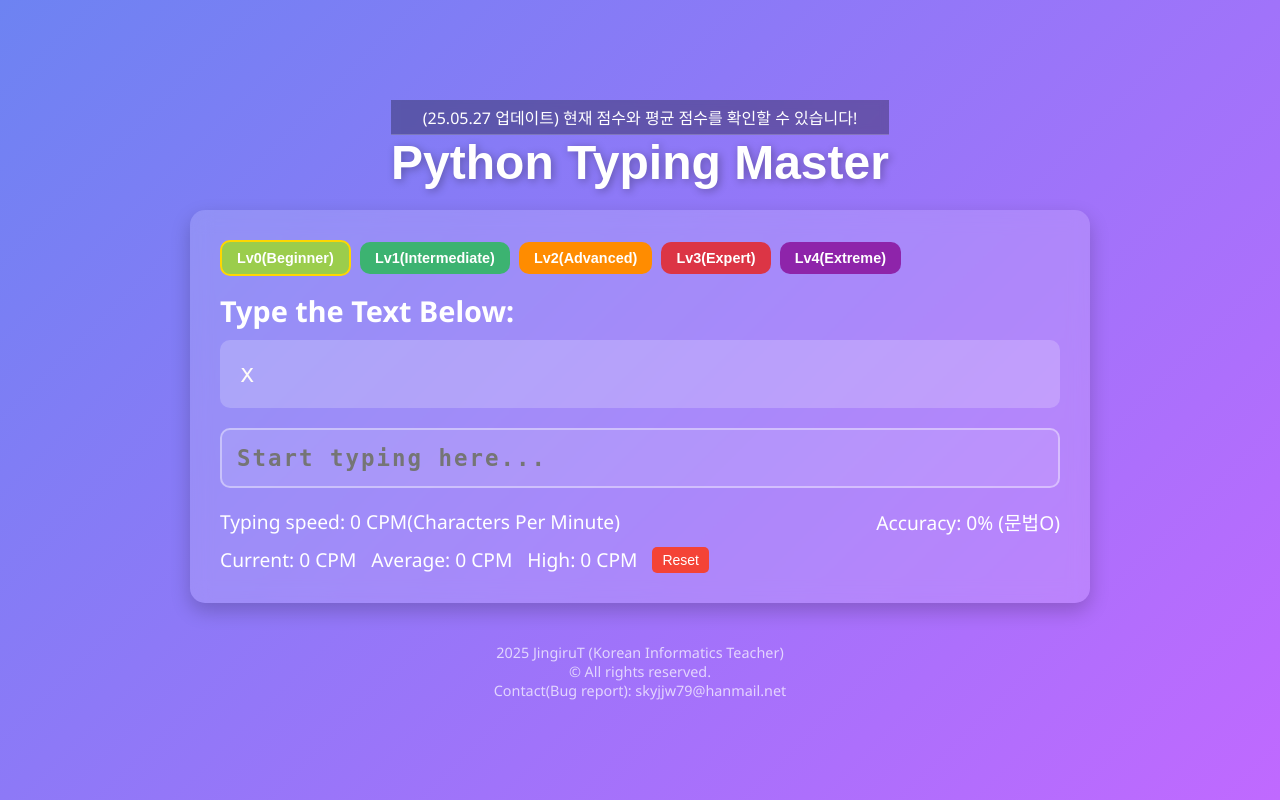
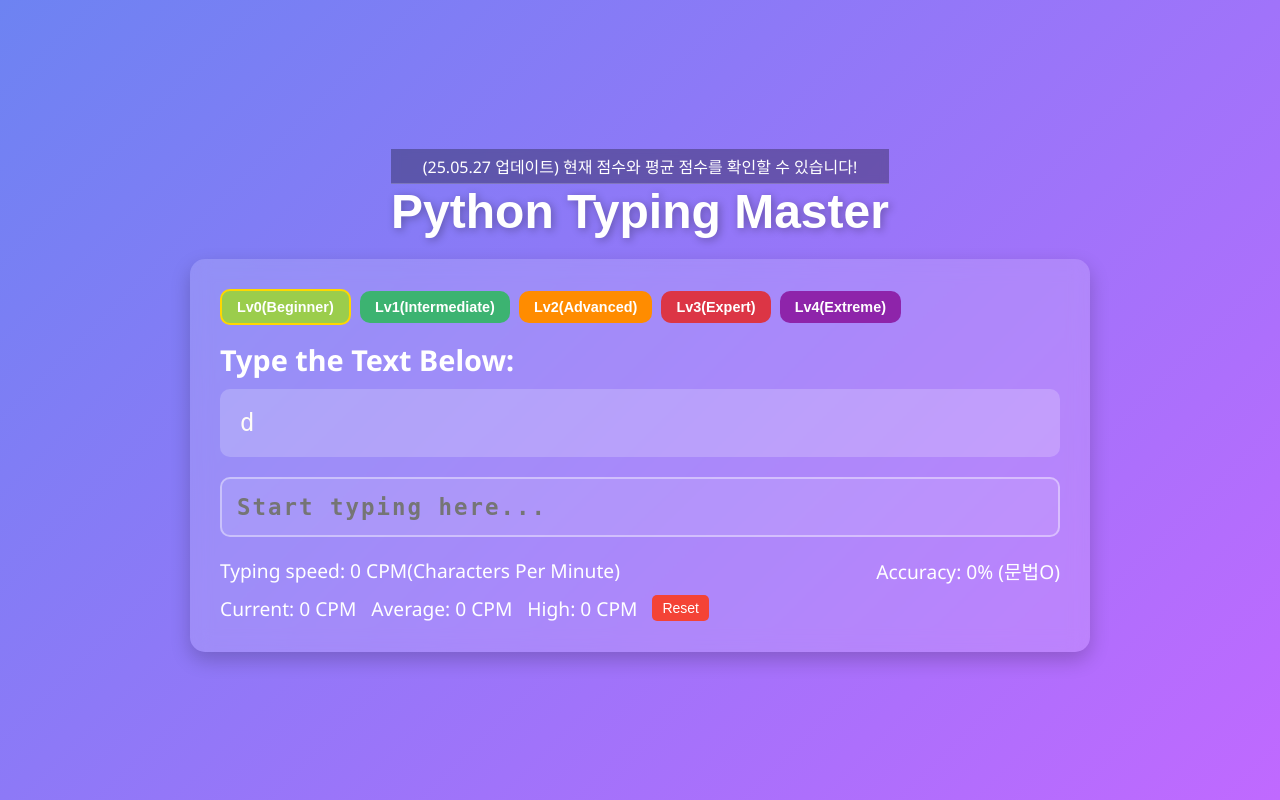
Before and after one commit to jingiru/PythonTypingMaster, a Flask app: page / in a window 1280 px wide. Run offline with Flask 3, Linux system fonts and the light colour scheme; some web fonts are replaced.

Commit message:
푸터 잠시 숨기기, 다른 정보 문제도 숨기기

```diff
--- a/static/script.js
+++ b/static/script.js
@@ -19,7 +19,7 @@ const typingTexts = {
     "lv0": ['1', '2', '3', '4', '5', '10', '99', '3.14', '1.414', '345', '456', '100',
         'a', 'b', 'c', 'd', 'x', 'y', 'z', 'n', 'n1', 'n2', 'n3', 'lv0', 'Hi', 'Cat', 'Dog', 'dh', 'val',
         'num1', 'num2', 'num3', 'res', 'temp', 'cnt', 'swap', 'print', 'input',
-        'True', 'False', 'if', 'else', 'for', 'while', 'def', 'len', 'round', 'jingiru', 'donghwa', 'imun',
+        'True', 'False', 'if', 'else', 'for', 'while', 'def', 'len', 'round',
         'a=b', 'b=a', 'a + b', 'a - b', 'a * b', 'a / b', 'a ** b', 'a // b', 'n1+n2'],
 
     "lv1": [
--- a/templates/index.html
+++ b/templates/index.html
@@ -52,11 +52,6 @@
     <p id="typing-effect" style="font-size: 1.5rem; color: white; margin-top: 15px;"></p>
 
   </div>
-  <footer>
-    <p>2025 JingiruT (Korean Informatics Teacher)</p>
-    <p>&copy; All rights reserved.</p>
-    <p>Contact(Bug report): skyjjw79@hanmail.net</p>
-  </footer>
 
   <script src="{{ url_for('static', filename='script.js') }}"></script>
 </body>
```
